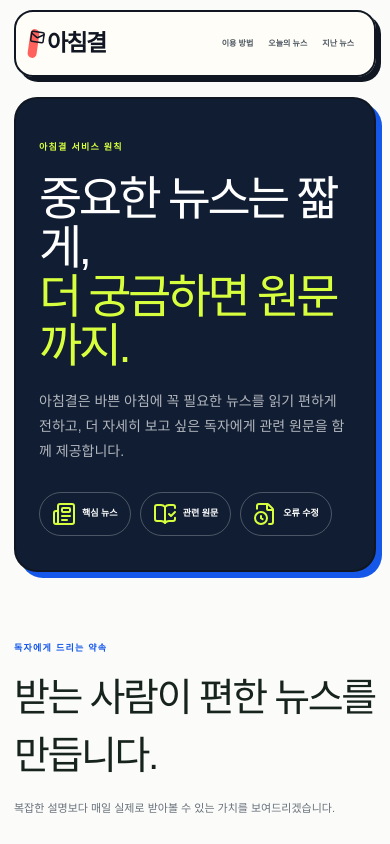
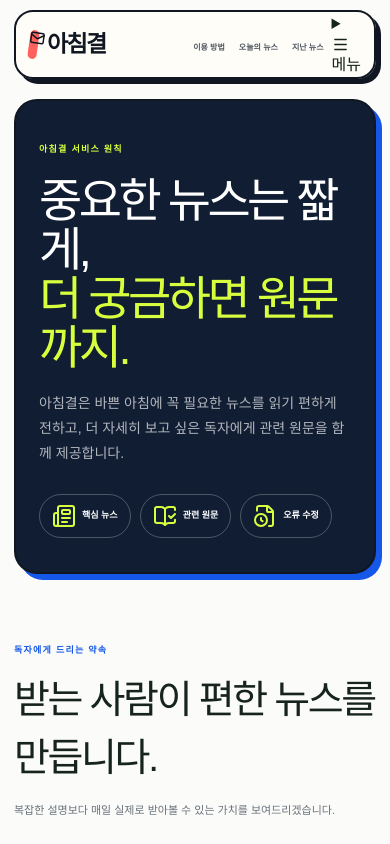
Before and after one commit to boclair98/achim-gyeol, a Next.js app in the folder frontend/: page /trust in a window 390 px wide. Shown: the top 844 px of the page. Built offline with nearby package versions, Linux system fonts and the light colour scheme; no server answers.

Commit message:
feat(ux): add accessible mobile navigation

```diff
--- a/frontend/components/SiteChrome.tsx
+++ b/frontend/components/SiteChrome.tsx
@@ -1,5 +1,5 @@
 import Link from "next/link";
-import { ArrowUpRight, BellRing, Mail } from "lucide-react";
+import { ArrowUpRight, BellRing, Mail, Menu } from "lucide-react";
 import { SubscriptionTrigger } from "@/components/SubscriptionExperience";
 
 export function SiteHeader({ context = "무료 알림 받기" }: { context?: string }) {
@@ -11,10 +11,22 @@
         <span>매일 아침, 어제의 뉴스</span>
       </Link>
       <nav aria-label="주요 메뉴">
-        <Link href="/#how-it-works">이용 방법</Link>
-        <Link href="/briefing">오늘의 뉴스</Link>
-        <Link href="/archive">지난 뉴스</Link>
-        <Link href="/trust">서비스 원칙</Link>
+        <div className="site-header-links">
+          <Link href="/#how-it-works">이용 방법</Link>
+          <Link href="/briefing">오늘의 뉴스</Link>
+          <Link href="/archive">지난 뉴스</Link>
+          <Link href="/trust">서비스 원칙</Link>
+        </div>
+        <details className="site-mobile-nav">
+          <summary aria-label="메뉴 열기"><Menu size={17} aria-hidden="true" /><span>메뉴</span></summary>
+          <div className="site-mobile-menu">
+            <Link href="/#how-it-works">이용 방법</Link>
+            <Link href="/briefing">오늘의 뉴스</Link>
+            <Link href="/archive">지난 뉴스</Link>
+            <Link href="/trust">서비스 원칙</Link>
+            <Link href="/preferences">알림 설정</Link>
+          </div>
+        </details>
       </nav>
       <SubscriptionTrigger className="site-context"><BellRing size={14} /> {context}</SubscriptionTrigger>
     </header>
```
